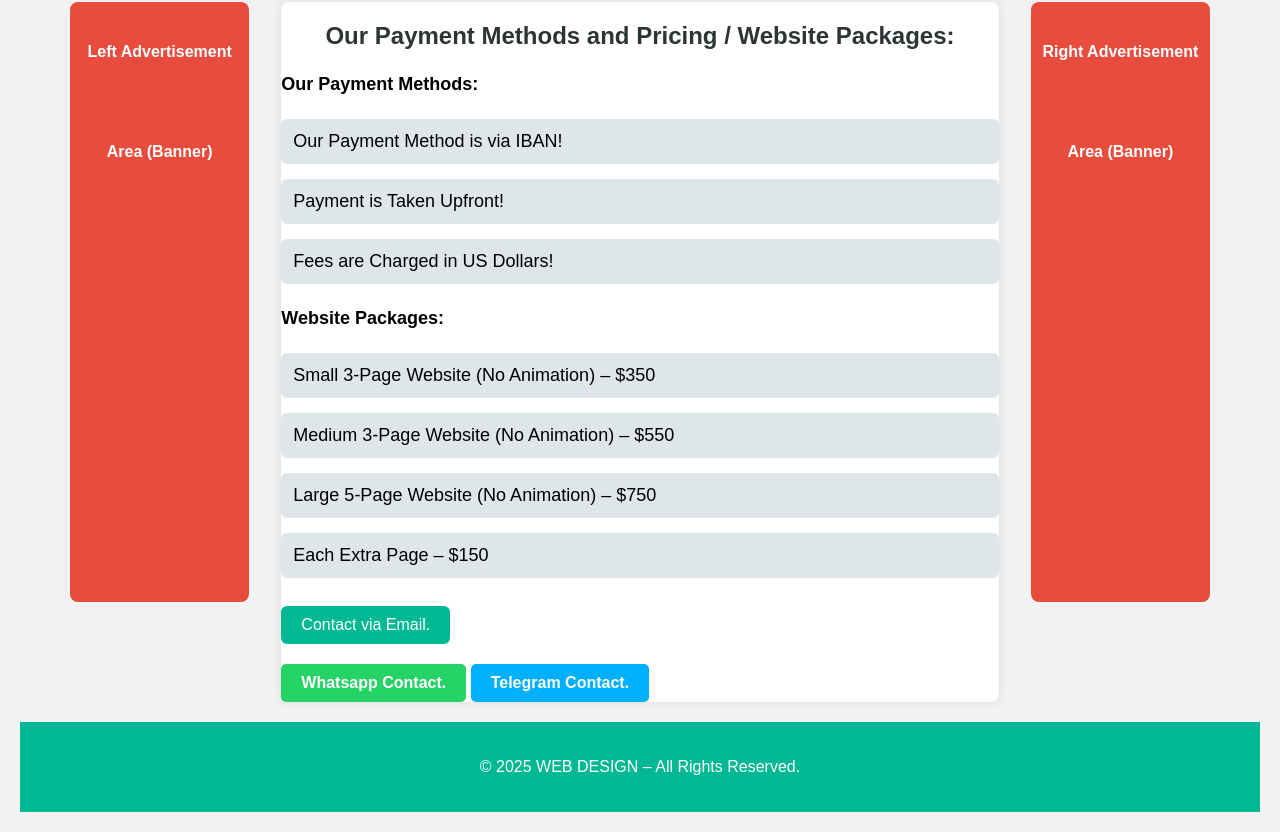
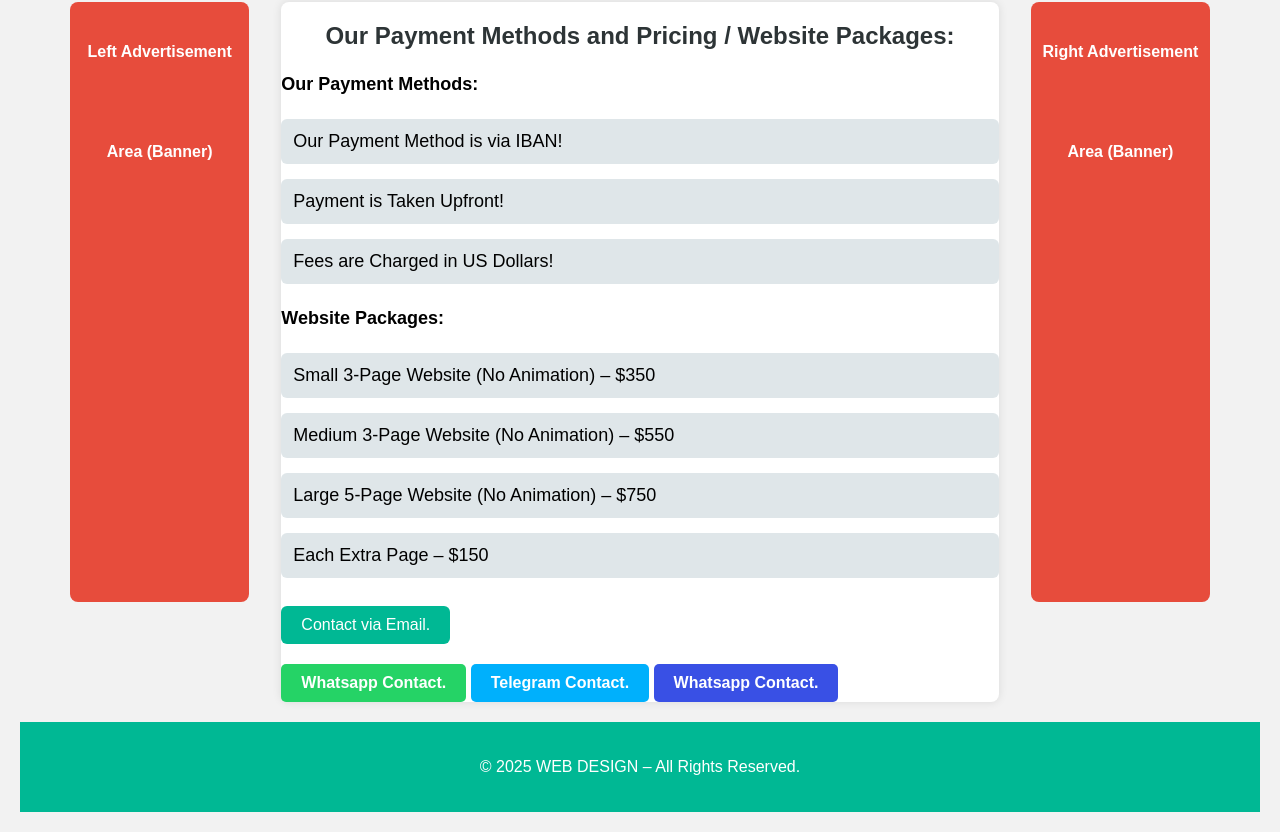
Before and after one commit to sojdpasjd/Web-Design-.io, a plain HTML site: page index.html in a window 1280 px wide. Shown: the part 458-1290 px from the top of the page. Drawn offline with Linux system fonts and the light colour scheme.

Commit message:
index.html

```diff
--- a/index.html
+++ b/index.html
@@ -172,6 +172,7 @@
         <div style="margin-top: 20px;">
         <a href="https://wa.me/905422764315" target="_blank" style="display: inline-block; background-color: #25D366; color: white; padding: 10px 20px; text-decoration: none; border-radius: 5px; font-weight: bold;">Whatsapp Contact.</a>
         <a href="https://t.me/WebDesign0000" target="_blank" style="display: inline-block; background-color: #00B0FC; color: white; padding: 10px 20px; text-decoration: none; border-radius: 5px; font-weight: bold;">Telegram Contact.</a>
+           <a href="mailto:T_E_07TariK20E26S@outlook.com.tr" target="_blank" style="display: inline-block; background-color: #3950E5; color: white; padding: 10px 20px; text-decoration: none; border-radius: 5px; font-weight: bold;">Whatsapp Contact.</a>
       </div>
       </div>
     </section>
```
